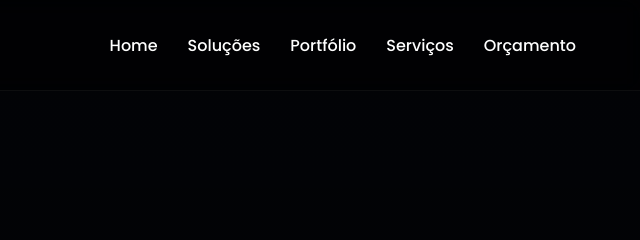
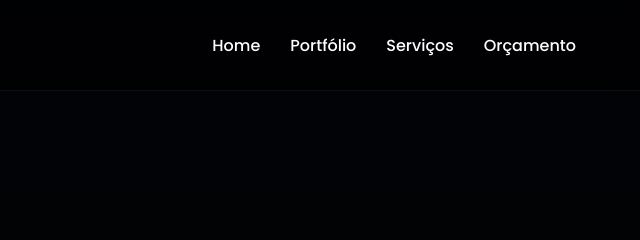
Before and after one commit to Mauri902/E.L.A-DEV, a plain HTML site: page indx.html in a window 1280 px wide. Shown: the top 240 px of the page, 640-1280 px from the left. Drawn offline with Linux system fonts and the light colour scheme.

Commit message:
Site finalizado

```diff
--- a/indx.html
+++ b/indx.html
@@ -510,7 +510,6 @@
             <nav>
                 <ul>
                     <li><a href="#inicio">Home</a></li>
-                    <li><a href="#ajuda">Soluções</a></li>
                     <li><a href="#portfolio">Portfólio</a></li>
                     <li><a href="#servicos">Serviços</a></li>
                     <li><a href="#orcamento">Orçamento</a></li>
```
